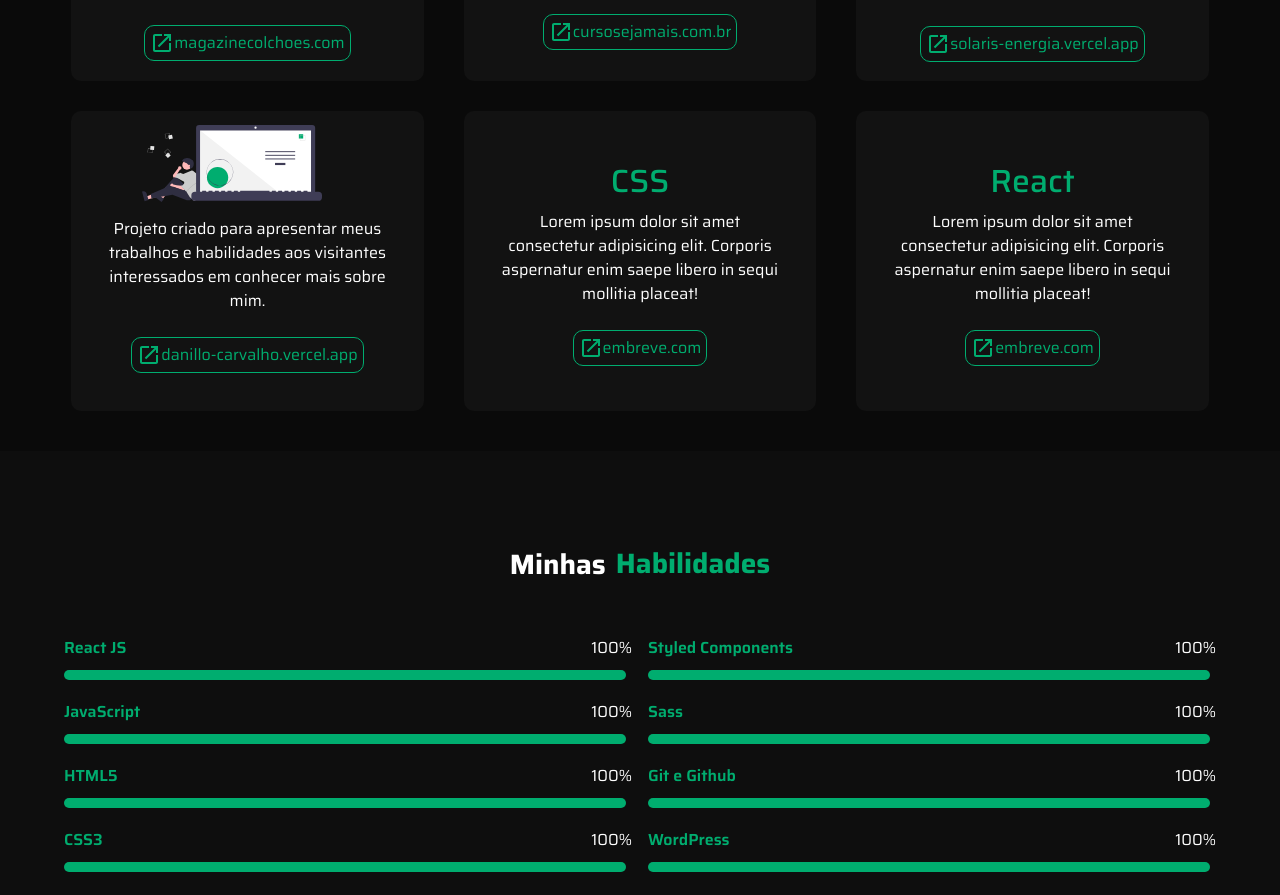
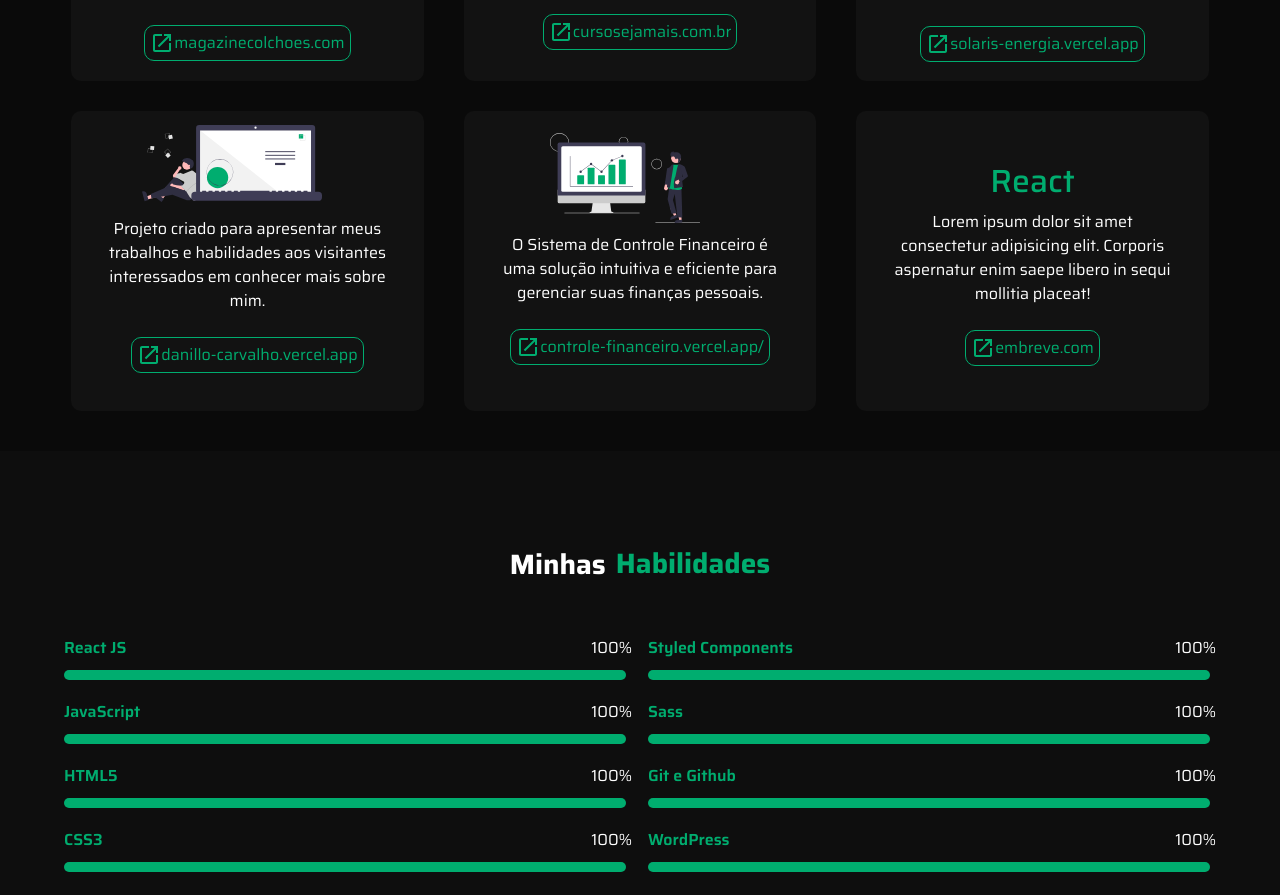
Before and after one commit to danillopinto/danillo-carvalho, a React (Vite) app: page / in a window 1280 px wide. Shown: the part 2654-3549 px from the top of the page. Built offline with nearby package versions, Linux system fonts and the light colour scheme.

Commit message:
Descrição das alterações

```diff
--- a/src/pages/Home/sections/Projetos/Projetos.css
+++ b/src/pages/Home/sections/Projetos/Projetos.css
@@ -12,6 +12,7 @@
     flex-direction: column;
     justify-content: center;
     align-items: center;
+    height: 600px;
 }
 
 .DivProjetos:hover {
@@ -63,6 +64,13 @@
     margin-left: -30px;
 }
 
+.finances {
+    width: 150px;
+    margin-bottom: 10px;
+    margin-top: -25px;
+    margin-left: -30px;
+}
+
 .Logos {
     color: rgb(0, 173, 111);
     font-size: 32px;
--- a/src/pages/Home/sections/Projetos/Projetos.tsx
+++ b/src/pages/Home/sections/Projetos/Projetos.tsx
@@ -4,6 +4,7 @@ import LogoMagazine from "../../../assets/images/magazine-colchoes.png"
 import LogoSejaMais from "../../../assets/images/seja-mais.webp"
 import LogoSolaris from "../../../assets/images/logo.solaris.png"
 import myPortifolio from "../../../assets/images/animacao.svg"
+import finances from "../../../assets/images/finances.svg"
 import styled from "styled-components";
 const Projetos = () => {
 
@@ -75,12 +76,13 @@ const Projetos = () => {
 
                     <div className="DivProjetos">
 
-                        <div className="Logos">CSS</div>
+                         <img className="finances" src={finances} />
 
-                        Lorem ipsum dolor sit amet consectetur adipisicing elit. Corporis aspernatur enim saepe libero in sequi mollitia placeat!
+                         O Sistema de Controle Financeiro é uma solução intuitiva e eficiente para gerenciar suas finanças pessoais.
+
                         <br /> <br />
 
-                        <a href="#" target="_blank" className="LinkProjetos"> <OpenInNewIcon />embreve.com</a>
+                        <a href="https://controle-financeiro-taupe-mu.vercel.app/" target="_blank" className="LinkProjetos"> <OpenInNewIcon />controle-financeiro.vercel.app/</a>
 
 
                     </div>
```
Also changed, not shown: src/pages/assets/images/finances.svg (added).
